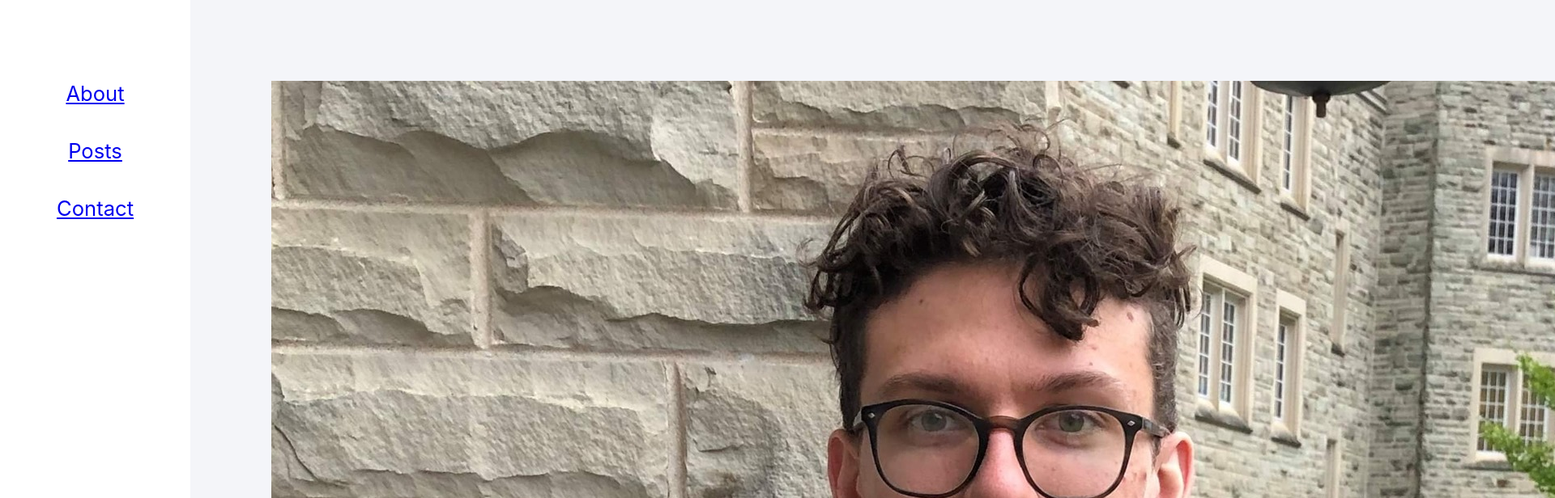
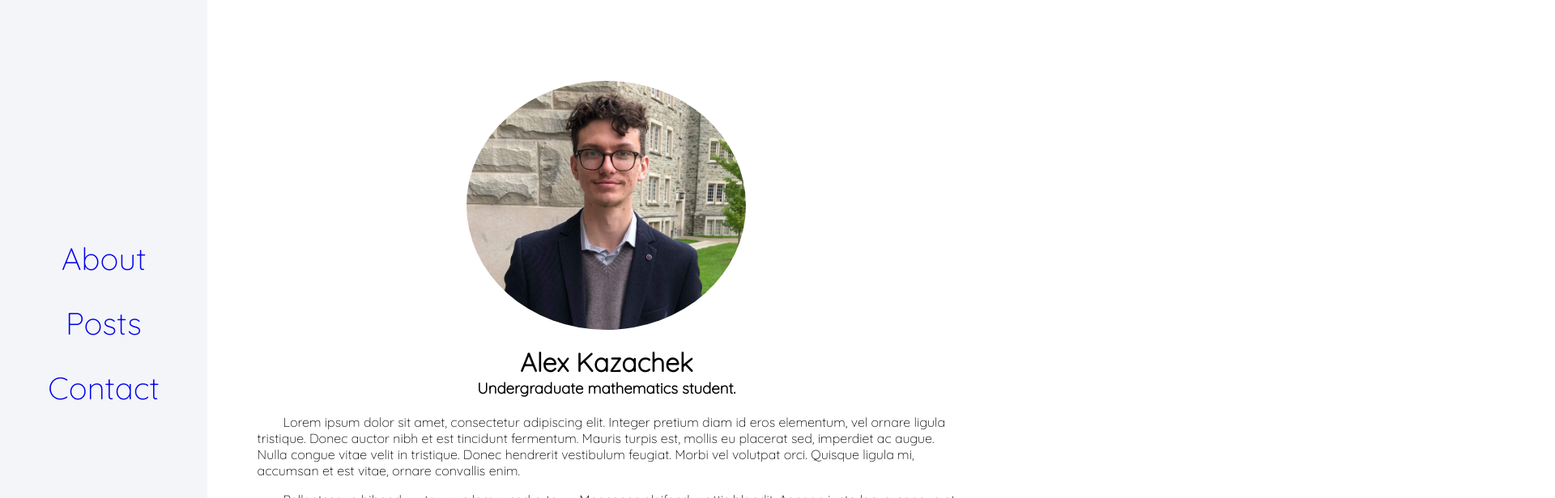
Before and after one commit to akazachek/akazachek.github.io, a React (Create React App) app: page / in a window 1280 px wide. Shown: the top 616 px of the page at 81% size, 1920 px wide, since content can reach past the window. Built offline with nearby package versions, Linux system fonts and the light colour scheme.

Commit message:
Finished sidebar

```diff
--- a/public/index.html
+++ b/public/index.html
@@ -13,6 +13,8 @@
       name = "description"
       content = "Personal blog and information."
     >
+    <link rel="preconnect" href="https://fonts.gstatic.com">
+    <link href="https://fonts.googleapis.com/css2?family=Quicksand:wght@300&display=swap" rel="stylesheet">
     <title>Alex Kazachek</title>
   </head>
   <body>
--- a/src/App.css
+++ b/src/App.css
@@ -1,9 +1,14 @@
-:root{
+:root {
   --sidebar-flex:1.5;
-  --condiv-flex:6;
+  --coDiv-flex:6;
   --fontsize-p:1.2rem;
-  --fontsize-nav:1.6rem;
+  --fontsize-nav: 3vw;
   --typing-font:3rem;
+  font-family: 'Quicksand', sans-serif;
+  --active-colour: #d7dade;
+  --active-colour-dark: #5b5c5b;
+  --accent-colour: #9e42f5;
+  --accent-colour-dark: #28153b;
 }
 *
 {
@@ -11,41 +16,112 @@
   padding: 0;
 }
 
-.App
-{
+.App {
   display: flex;
   width: 100vw;
   min-height: 100vh;
+  font-family: 'Quicksand', sans-serif;
 }
 /* the right half of the page */
-.coDiv
-{
+.coDiv {
   padding: 100px ;
-  background-color: #f4f5f9;
-  flex:var(--condiv-flex);
+  flex: var(--coDiv-flex);
+  margin-left: 17vw;
 }
 
-nav
-{
-  padding:60px 30px 0px 30px ;
-  flex:var(--sidebar-flex);
+.navContainer {
+  position: fixed;
+  height: 100%;
+  width: 20vw;
+  top: 0;
+  left: 0;
+  background-color: #f4f5f9;
+  justify-content: center;
+  align-items: center;
+  display: flex;
 }
-nav ul{
-  font-size:var(--fontsize-nav) ;
+nav {
+  width: 20vw;
+}
+nav ul li {
+  width: 100%;
+  height: 10vh;
   text-align: center;
-  list-style-type: none;
+  line-height: 10vh;
+}
+nav ul li a {
   text-decoration: none;
+  font-size: var(--fontsize-nav);
 }
-nav ul li
-{
-  margin:40px;
+nav ul li a:visited {
+  color: inherit;
+}
+.navActive {
+  background: var(--active-colour);
+  border-right-style: solid;
+  border-color: var(--active-colour-dark);
+  border-width: 2vw;
+  box-sizing: border-box;
+}
+/* hover effect courtesy of https://github.com/IanLunn/Hover */
+.hvr-sweep-to-right {
+  display: inline-block;
+  vertical-align: middle;
+  -webkit-transform: perspective(1px) translateZ(0);
+  transform: perspective(1px) translateZ(0);
+  box-shadow: 0 0 1px rgba(0, 0, 0, 0);
+  position: relative;
+  -webkit-transition-property: color;
+  transition-property: color;
+  -webkit-transition-duration: 0.3s;
+  transition-duration: 0.3s;
+}
+.hvr-sweep-to-right:before {
+  content: "";
+  position: absolute;
+  z-index: -1;
+  top: 0;
+  left: 0;
+  right: 0;
+  bottom: 0;
+  background: var(--accent-colour);
+  -webkit-transform: scaleX(0);
+  transform: scaleX(0);
+  -webkit-transform-origin: 0 50%;
+  transform-origin: 0 50%;
+  -webkit-transition-property: transform;
+  transition-property: transform;
+  -webkit-transition-duration: 0.3s;
+  transition-duration: 0.3s;
+  -webkit-transition-timing-function: ease-out;
+  transition-timing-function: ease-out;
+  border-right-style: solid;
+  border-color: var(--accent-colour-dark);
+  border-width: 2vw;
+  box-sizing: border-box;
+  width: 20vw;
+}
+.hvr-sweep-to-right:hover, .hvr-sweep-to-right:focus, .hvr-sweep-to-right:active {
+  color: white;
+
+}
+.hvr-sweep-to-right:hover:before, .hvr-sweep-to-right:focus:before, .hvr-sweep-to-right:active:before {
+  -webkit-transform: scaleX(1);
+  transform: scaleX(1);
 }
 
-.about
-{
+.about {
   display: flex;
   justify-content: center;
   flex-direction: column;
   align-items: center;
-
 }
+.pfp {
+  border-radius: 50%;
+  width: 40%;
+  height: auto;
+}
+.fullP {
+  margin-bottom: 1em;
+  text-indent: 2em;
+}
--- a/src/App.js
+++ b/src/App.js
@@ -4,7 +4,7 @@ import {
   BrowserRouter as Router,
   Route,
 } from "react-router-dom";
-import Navbar from './components/Navbar';
+import NavBar from './components/NavBar';
 
 /* pages in navbar */
 import About from './contents/About';
@@ -16,7 +16,7 @@ function App() {
     return (
       <Router>
         <div className = "App">
-          <Navbar />
+          <NavBar />
           {/* this will load the 'About' page by default but will not work locally */}
           <Route exact path = "/">
             <About />
--- a/src/components/Navbar.js
+++ b/src/components/Navbar.js
@@ -1,17 +1,36 @@
 import React, { Component } from 'react';
-import Navitem from './Navitem';
+import NavItem from './NavItem';
 
 class Navbar extends Component {
 
+    constructor(props)
+    {
+        super(props);
+        this.state = {
+            'NavActiveItem':''
+        }
+    }
+
+    handleClick = (x) => {
+        if (this.state.NavActiveItem.length > 0) {
+            document.getElementById(this.state.NavActiveItem).classList.remove('navActive');
+        }
+        this.setState({'NavActiveItem': x}, () => {
+            document.getElementById(this.state.NavActiveItem).classList.add('navActive');
+        });
+    }
+
     render() {
         return (
-            <nav>
-                <ul>
-                    <Navitem item = "About" tolink = "/"></Navitem>
-                    <Navitem item = "Posts" tolink = "/Posts"></Navitem>
-                    <Navitem item = "Contact" tolink = "/Contact"></Navitem>
-                </ul>
-            </nav>
+            <div class = "navContainer">
+                <nav>
+                    <ul>
+                        <NavItem item = "About" tolink = "/" click = {this.handleClick}></NavItem>
+                        <NavItem item = "Posts" tolink = "/Posts" click = {this.handleClick}></NavItem>
+                        <NavItem item = "Contact" tolink = "/Contact" click = {this.handleClick}></NavItem>
+                    </ul>
+                </nav>
+            </div>
         )
     }
 
--- a/src/components/Navitem.js
+++ b/src/components/Navitem.js
@@ -5,8 +5,8 @@ class Navitem extends Component {
 
     render() {
         return (
-            <li>
-                <Link to = {this.props.tolink} >{this.props.item}</Link>
+            <li id = {this.props.item} class = "hvr-sweep-to-right">
+                <Link to = {this.props.tolink} onClick = {this.props.click.bind(this, this.props.item)}>{this.props.item}</Link>
             </li>
         )
     }
--- a/src/contents/About.js
+++ b/src/contents/About.js
@@ -7,7 +7,25 @@ class About extends Component {
         return (
             <div className = "coDiv about">
                 <img src = {pfp} className = "pfp"></img>
+                <br></br>
                 <h1> Alex Kazachek </h1>
+                <h3> Undergraduate mathematics student. </h3>
+                <br></br>
+                <p class = "fullP">
+                    Lorem ipsum dolor sit amet, consectetur adipiscing elit. Integer pretium diam id eros elementum, vel ornare ligula tristique. Donec auctor nibh et est tincidunt fermentum. Mauris turpis est, mollis eu placerat sed, imperdiet ac augue. Nulla congue vitae velit in tristique. Donec hendrerit vestibulum feugiat. Morbi vel volutpat orci. Quisque ligula mi, accumsan et est vitae, ornare convallis enim.
+                </p>
+                <p class = "fullP">
+                    Pellentesque bibendum tempus lorem sed rutrum. Maecenas eleifend mattis blandit. Aenean justo lacus, congue et lacus nec, molestie venenatis justo. Aenean lorem tortor, scelerisque a sem eu, scelerisque porta mauris. Ut lacinia erat mauris, non lacinia augue pellentesque vitae. Etiam tristique mi in justo maximus, in blandit libero aliquam. Aenean vestibulum finibus felis, non varius nunc rutrum nec. Nam condimentum vitae enim ut luctus. Quisque egestas auctor est sed pulvinar. Nam aliquam congue molestie. Cras pellentesque viverra ornare.
+                </p>
+                <p class = "fullP">
+                    Quisque quis lobortis enim. Integer vitae malesuada libero, in pharetra arcu. Maecenas vehicula euismod mauris, a porttitor lorem bibendum et. Integer in libero erat. Orci varius natoque penatibus et magnis dis parturient montes, nascetur ridiculus mus. In ac libero purus. Suspendisse pulvinar, nibh quis convallis pellentesque, arcu mi malesuada sapien, a ullamcorper mi sapien et nibh. Proin vitae turpis varius urna dapibus porta quis vel augue.
+                </p>
+                <p class = "fullP">
+                    Nullam vulputate nunc vitae velit auctor, et laoreet ex maximus. Cras finibus venenatis massa et congue. Nullam semper eros dui, nec fermentum odio suscipit eget. In eu varius velit, eget consequat tortor. Proin nec mi et libero dignissim sagittis pretium ac dolor. Vestibulum in porttitor urna. Maecenas efficitur nunc ut elit vulputate, sed pretium libero consequat. Nullam eleifend ante urna, vel tincidunt velit commodo nec. Vestibulum vel justo non quam efficitur hendrerit at id justo.
+                </p>
+                <p class = "fullP">
+                    Aenean scelerisque ultrices mi nec varius. Suspendisse convallis malesuada velit, a blandit eros pellentesque quis. Quisque fringilla dui quis enim dignissim, ac dapibus tellus dignissim. Lorem ipsum dolor sit amet, consectetur adipiscing elit. Sed aliquet lectus a ultrices tempor. Curabitur et tristique dui. Sed pretium neque vel justo egestas, et dapibus eros fermentum. Nulla facilisi. Etiam eros enim, euismod vel augue et, ultrices condimentum lectus.
+                </p>
             </div>
         )
     }
```
Also changed, not shown: src/media/me.jpg.
